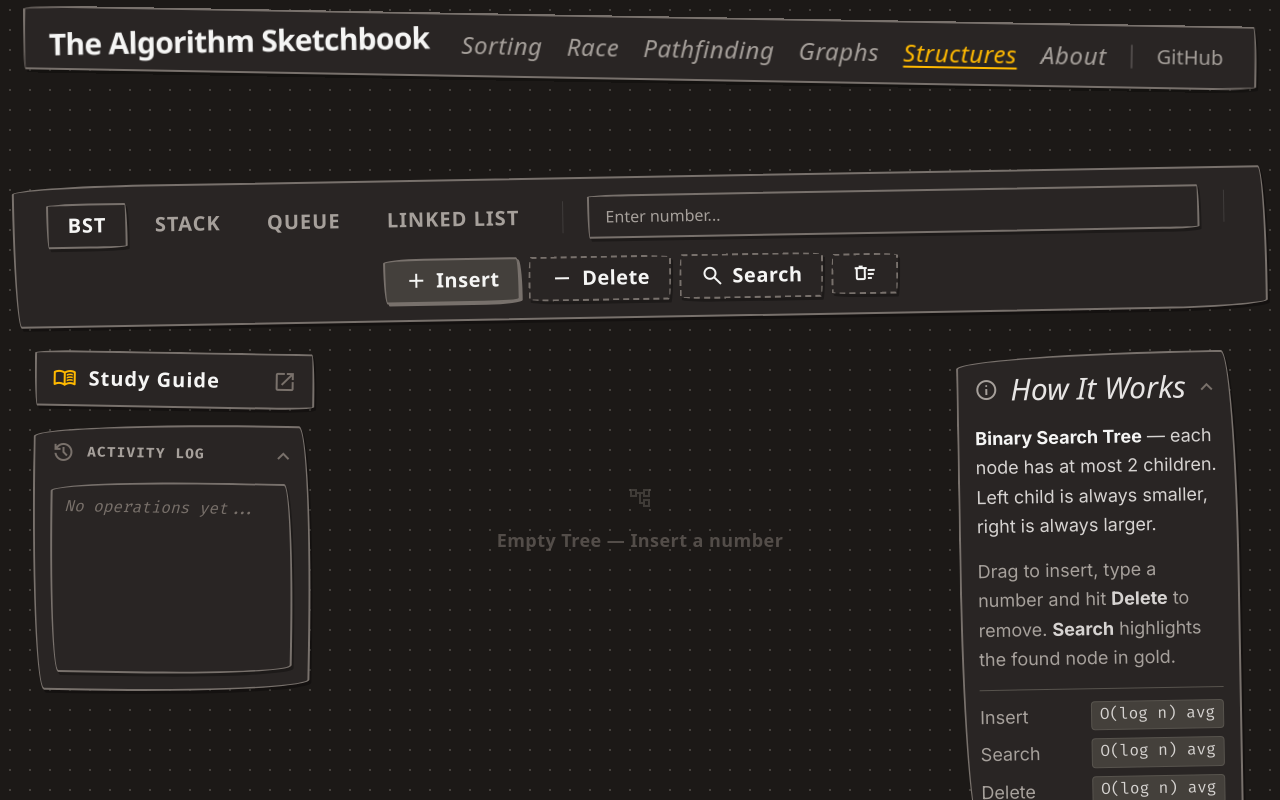
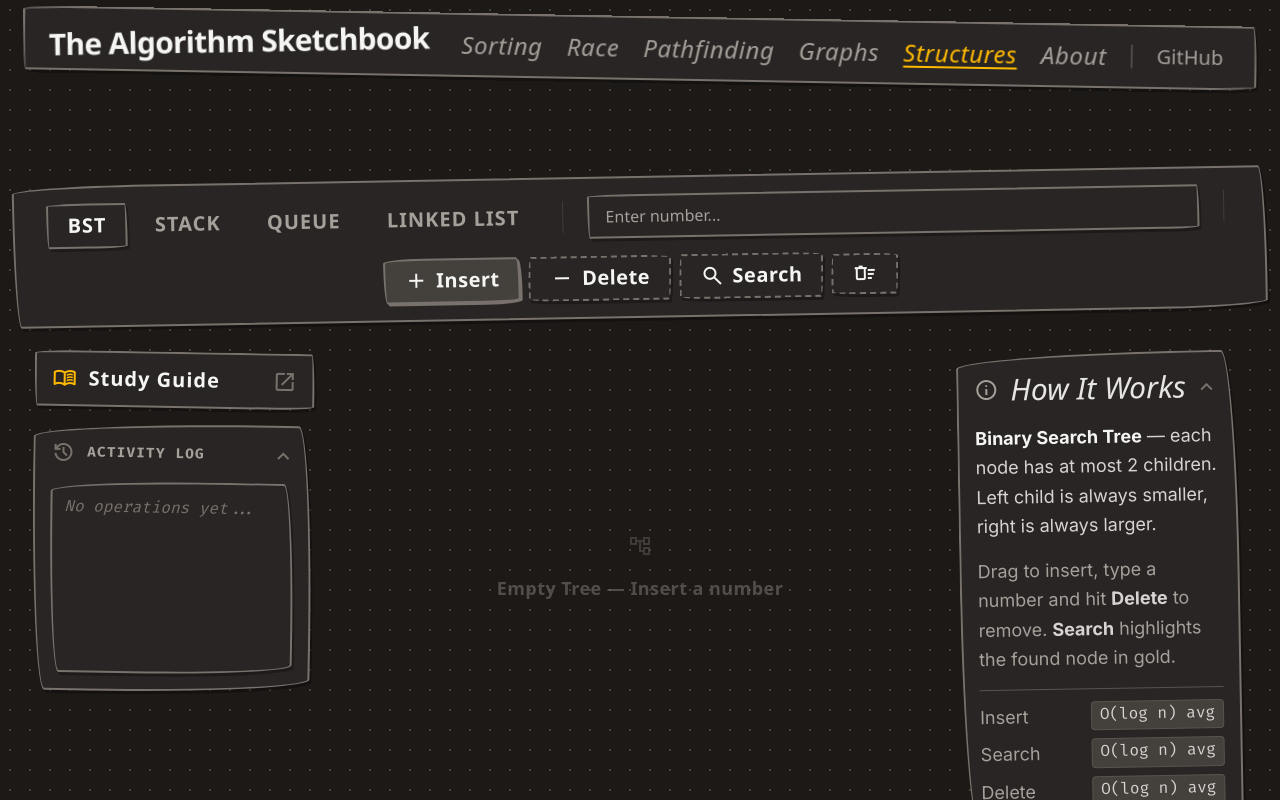
Before and after one commit to Veerpratapsingh08/AlgoViz, a Next.js app: page /datastructures in a window 1280 px wide. Built offline with nearby package versions, Linux system fonts and the light colour scheme.

Commit message:
fix: increase top padding for data structure canvas to prevent overlap with header

```diff
--- a/components/DataStructureVisualizer.tsx
+++ b/components/DataStructureVisualizer.tsx
@@ -301,7 +301,7 @@ export default function DataStructureVisualizer() {
         </div>
 
        {/* Canvas */}
-       <div className="flex-1 relative overflow-hidden flex items-center justify-center p-4 md:pl-[22rem] xl:pr-[22rem] pt-32 md:pt-40" ref={canvas}>
+       <div className="flex-1 relative overflow-hidden flex items-center justify-center p-4 md:pl-[22rem] xl:pr-[22rem] pt-48 md:pt-64" ref={canvas}>
 
            {/* BST Render */}
            {type === 'bst' && (
```
